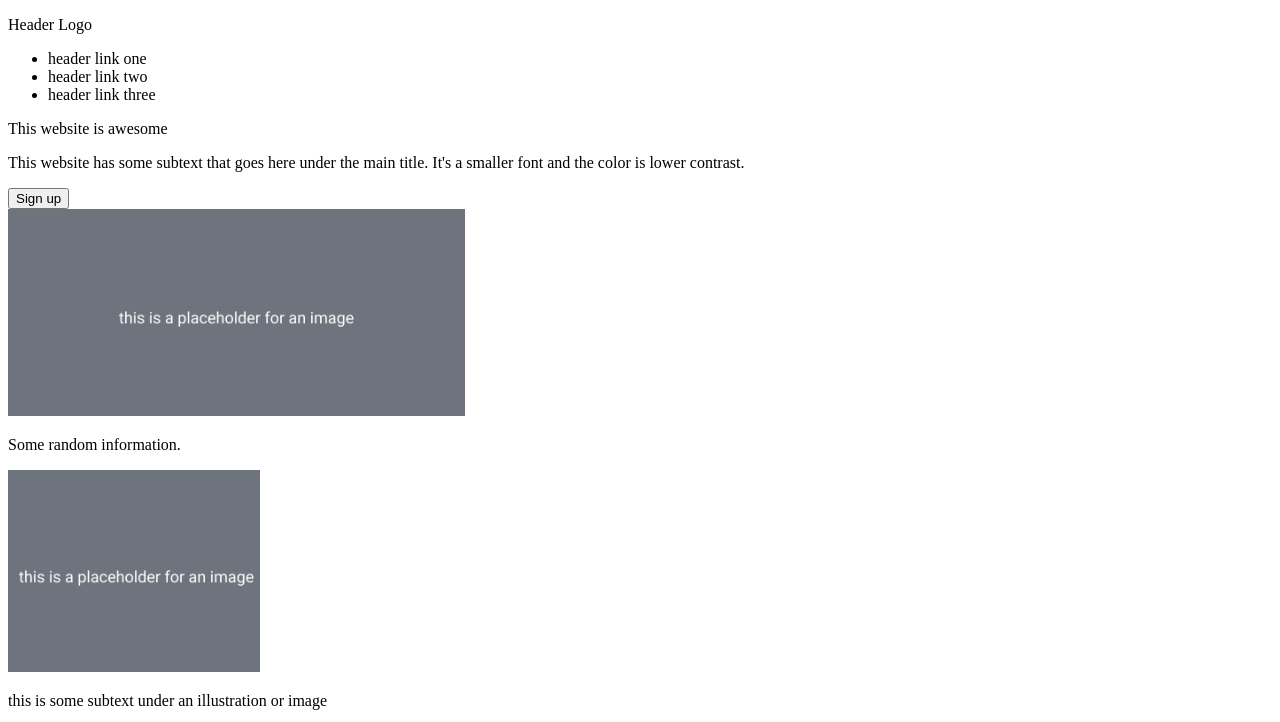
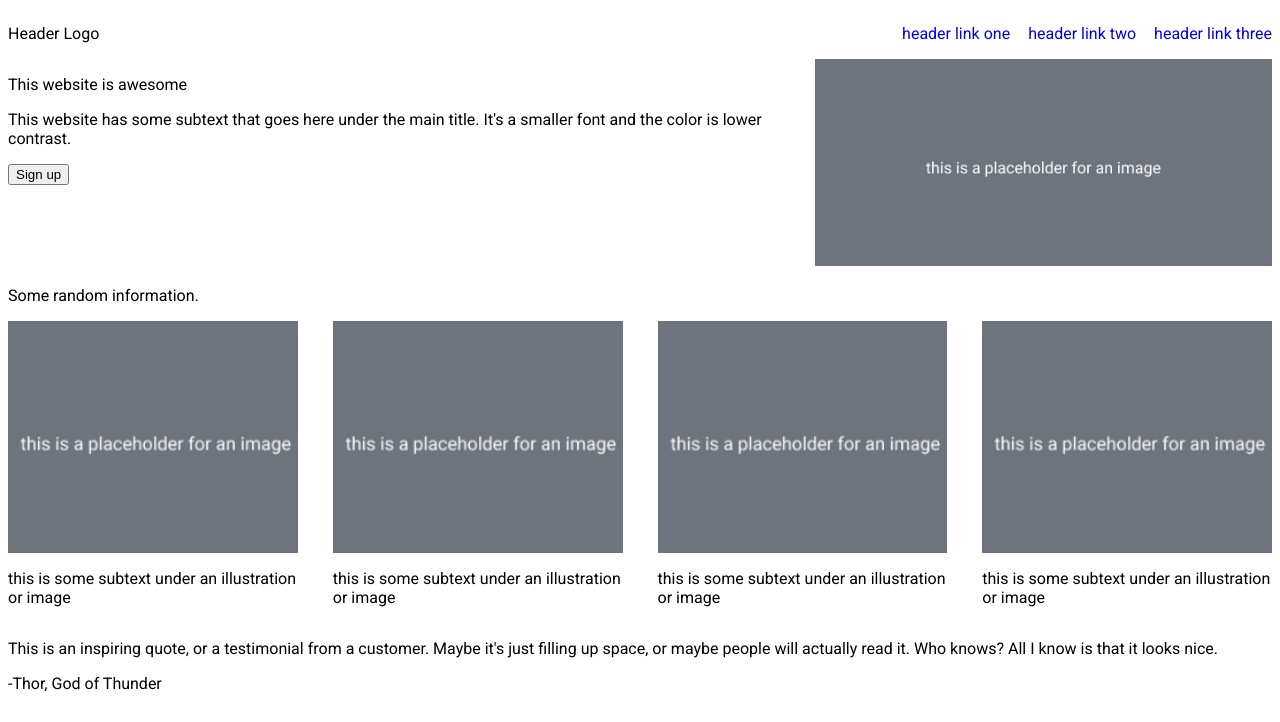
Before and after one commit to jodin22/odin-landing-page, a plain HTML site: page index.html in a window 1280 px wide. Shown: the top 722 px of the page. Drawn offline with Linux system fonts and the light colour scheme.

Commit message:
Edit index and style - work in progress

```diff
--- a/index.html
+++ b/index.html
@@ -10,12 +10,13 @@
         <div class="header">
             <p>Header Logo</p>
             <ul>
-                <li>header link one</li>
-                <li>header link two</li>
-                <li>header link three</li>
+                <li><a href="#">header link one</a></li>
+                <li><a href="#">header link two</a></li>
+                <li><a href="#">header link three</a></li>
             </ul>
         </div>
 
+        <div class="container">
             <div class="website-awesome">
                 <div class="left-side">
                     <p>This website is awesome</p>
@@ -33,17 +34,27 @@
             <div class="random-info">
                 <p>Some random information.</p>
 
+                <div class="random-info-interior">
+                    <div class="card">
                         <img src="./info-placeholder.png" alt="placeholder">
                         <p>this is some subtext under an illustration or image</p>
+                    </div>
 
+                    <div class="card">
                         <img src="./info-placeholder.png" alt="placeholder">
                         <p>this is some subtext under an illustration or image</p>
+                    </div>
 
+                    <div class="card">
                         <img src="./info-placeholder.png" alt="placeholder">
                         <p>this is some subtext under an illustration or image</p>
+                    </div>
 
+                    <div class="card">
                         <img src="./info-placeholder.png" alt="placeholder">
                         <p>this is some subtext under an illustration or image</p>
+                    </div>
+                </div>
             </div>
 
             <div class="quote">
@@ -61,6 +72,8 @@
             <div class="footer">
                 <p>Copyright copyright-symbol The Odin Project 2021</p>
             </div>
+
+        </div>
     </body>
 
 </html>
--- a/style.css
+++ b/style.css
@@ -0,0 +1,50 @@
+@import url('https://fonts.googleapis.com/css2?family=Roboto:wght@400;700&display=swap');
+
+.header {  /* header flex container has the header logo and links */
+    display: flex;
+    justify-content: space-between;
+    font-family: Roboto, sans-serif;
+}
+
+ul {  /*unordered list becomes its own container so the links will be shown as a row */
+    display: flex;
+    list-style-type: none;
+    gap: 18px;
+}
+
+a {
+    text-decoration: none;
+}
+
+.container {  /* this contains all the sections below the header */
+    display: flex;
+    flex-direction: column; /* each section will be on top of each other. each section will then be styled as a row
+    or as a column as needed */
+    flex: 1 1 auto; /* this will make each section grow/shrink equally to fill up the
+    available space */
+    font-family: Roboto, sans-serif;
+}
+
+.website-awesome { /* this flex container has left and right sides to show in a row */
+    display: flex;
+    justify-content: space-between;
+}
+
+.random-info { /* this flex container will have a title part and some images with text */
+    display: flex;
+    flex-direction: column;
+}
+
+.random-info-interior { /* the images with text will need to show in a row */
+    display: flex;
+    gap: 35px;
+}
+
+.card {  /* each image with text is in a card format where the img can grow and push the text to the bottom */
+    display: flex;
+    flex-direction: column;
+}
+
+.card img {
+    flex: 1 1 auto;
+}
```
Also changed, not shown: info-square-pic.png (deleted). Lines whose indentation alone changed are shown as unchanged.
